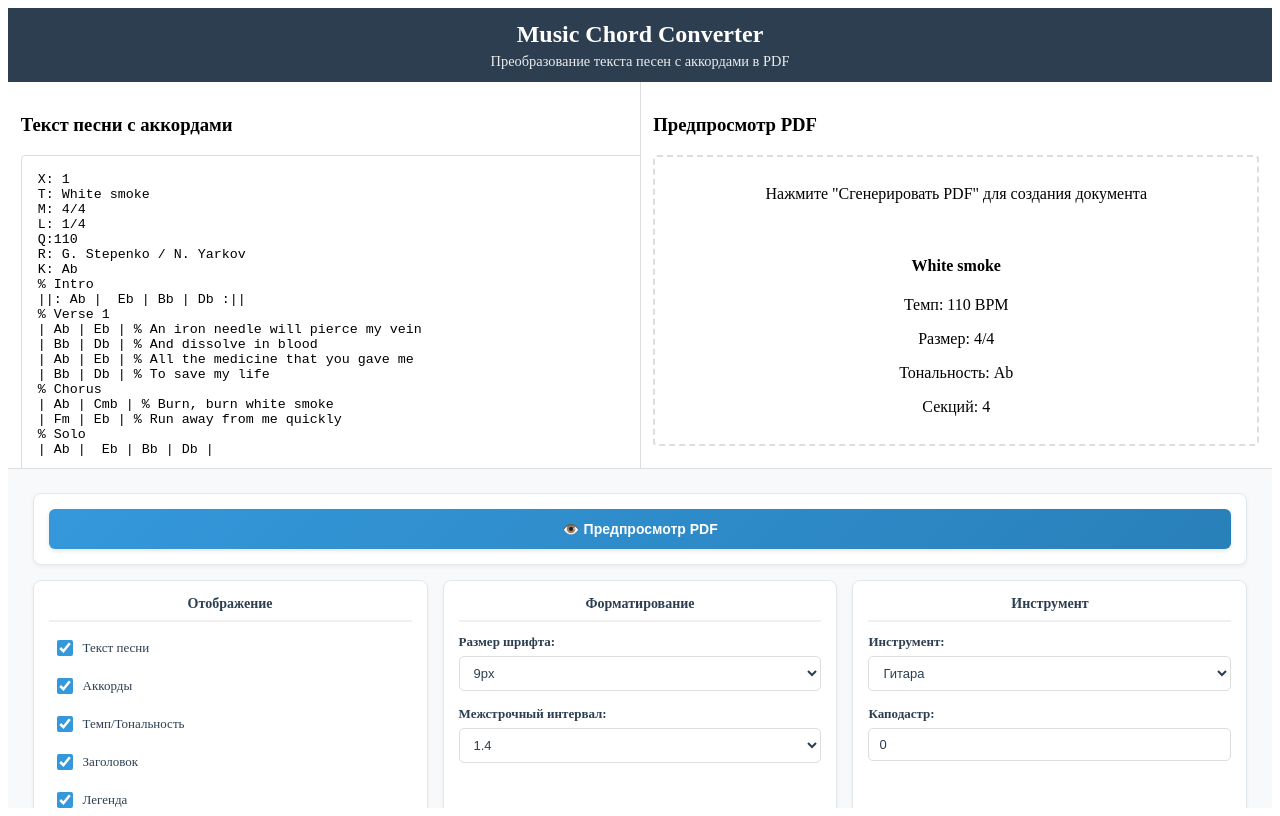
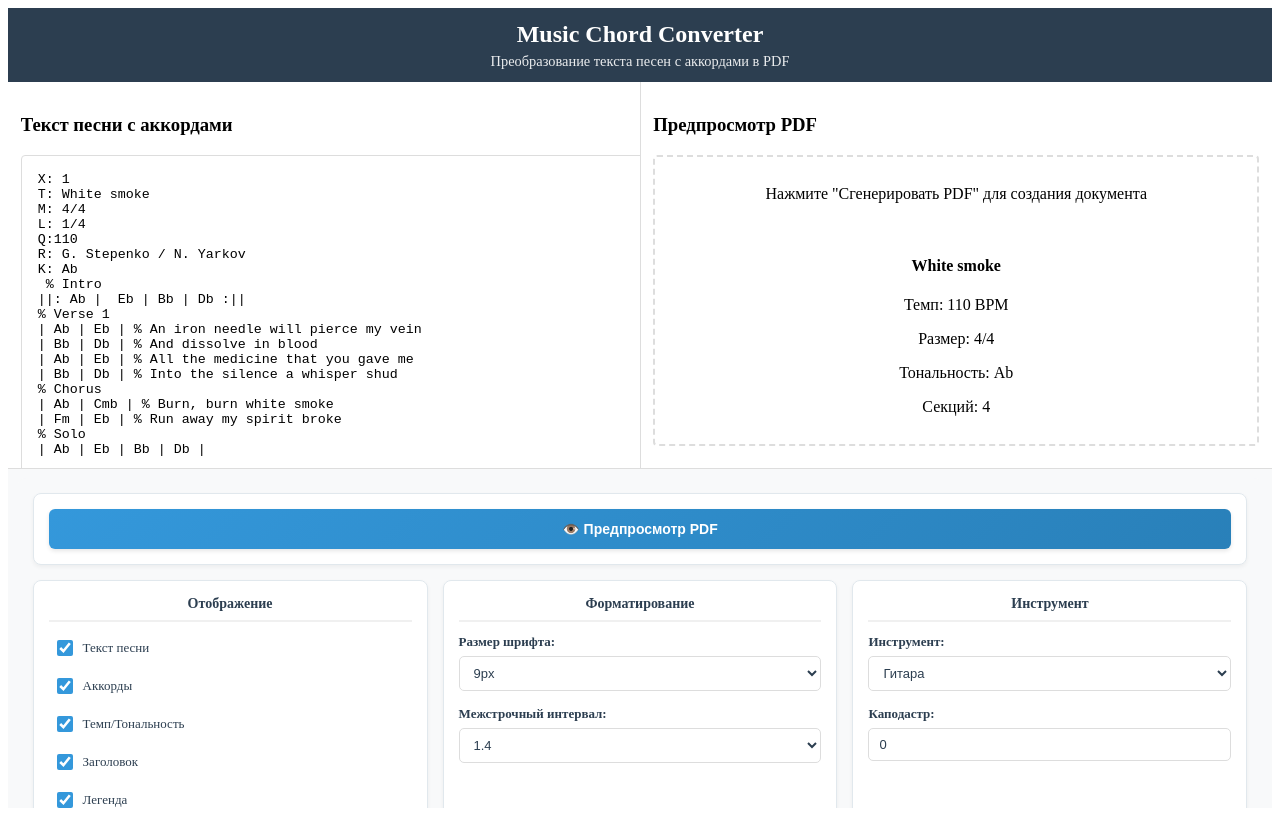
Before and after one commit to kolelan/txt-to-pdf-song-convertor, a React (Create React App) app: page / in a window 1280 px wide. Built offline with nearby package versions, Linux system fonts and the light colour scheme; the HTML template or start-up script is replaced by a standard one.

Commit message:
Подредактирован текст

```diff
--- a/src/App.js
+++ b/src/App.js
@@ -16,18 +16,18 @@ L: 1/4
 Q:110
 R: G. Stepenko / N. Yarkov
 K: Ab
-% Intro
+ % Intro
 ||: Ab |  Eb | Bb | Db :||
 % Verse 1
 | Ab | Eb | % An iron needle will pierce my vein
 | Bb | Db | % And dissolve in blood
 | Ab | Eb | % All the medicine that you gave me
-| Bb | Db | % To save my life
+| Bb | Db | % Into the silence a whisper shud
 % Chorus
 | Ab | Cmb | % Burn, burn white smoke
-| Fm | Eb | % Run away from me quickly
+| Fm | Eb | % Run away my spirit broke
 % Solo
-| Ab |  Eb | Bb | Db |`);
+| Ab | Eb | Bb | Db |`);
 
   const [parsedData, setParsedData] = useState(null);
   const [pdfUrl, setPdfUrl] = useState(null);
```
